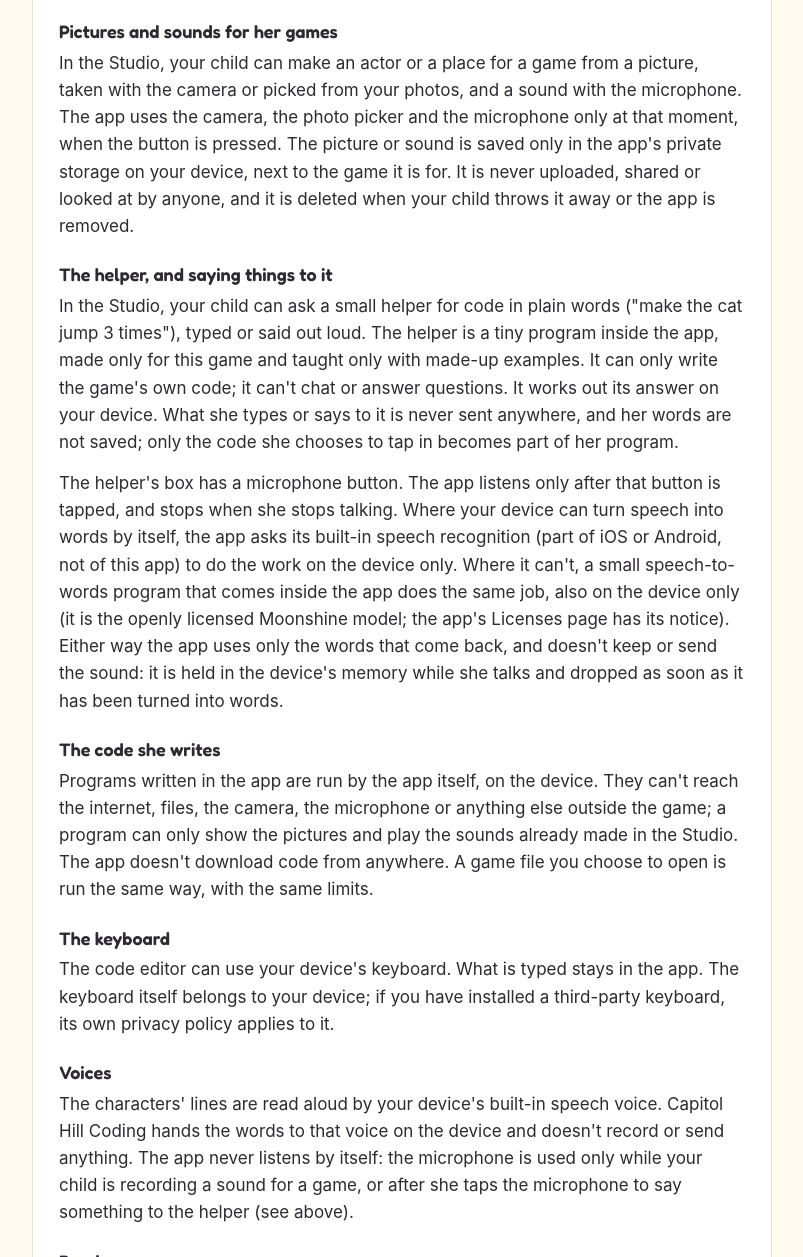
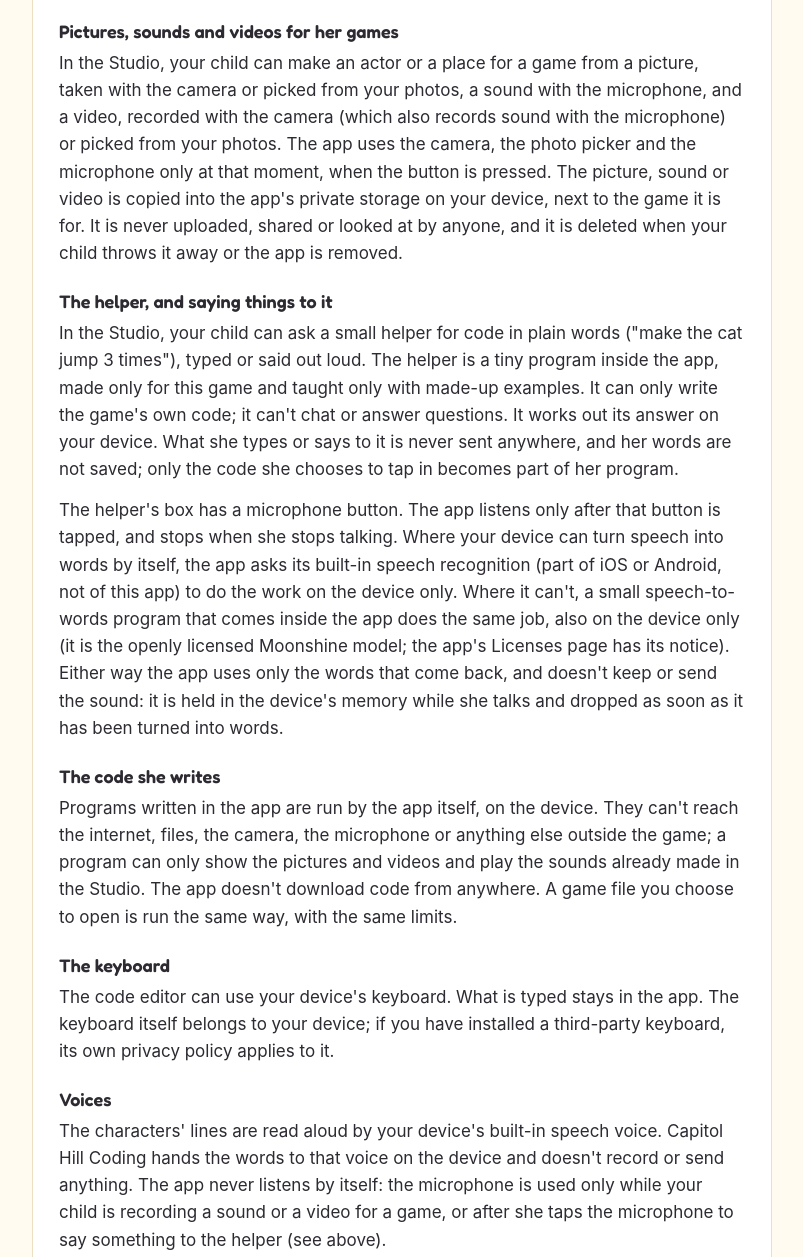
Before and after one commit to CapitolHillCoding/capitolhillcoding.github.io, a plain HTML site: page privacy.html in a window 1280 px wide. Shown: the part 1194-2451 px from the top of the page, without its empty margins (238-1041 px from the left). Drawn offline with Linux system fonts and the light colour scheme.

Commit message:
Privacy: videos she records or picks for her games stay on the device
Co-Authored-By: Claude Opus 5.5 <noreply@anthropic.com>

```diff
--- a/privacy.html
+++ b/privacy.html
@@ -26,7 +26,7 @@
   <p class="meta">Capitol Hill Coding collects no data at all. Here are the details.</p>
 
   <section id="privacy">
-    <p class="meta">Effective November 17, 2026</p>
+    <p class="meta">Effective November 18, 2026</p>
     <p>Capitol Hill Coding is a coding game for children. It is built to work
       entirely on your device. We don't collect, store or share any personal information, from
       children or anyone else, because none of it ever reaches us.</p>
@@ -56,16 +56,17 @@
     <p>In the Studio, a movie or game can be saved as a file (its name ends in .chcpy), and a
       file like that can be opened. This happens only when the Save or Open button is pressed,
       and your device's own file chooser asks where the file goes or which file to open. The
-      file holds only the code, as plain text: no name, no progress, and none of the pictures or
-      sounds made for the game. Where the file goes after that (your files, a message, another
+      file holds only the code, as plain text: no name, no progress, and none of the pictures,
+      sounds or videos made for the game. Where the file goes after that (your files, a message, another
       device) is up to you.</p>
 
-    <h3>Pictures and sounds for her games</h3>
+    <h3>Pictures, sounds and videos for her games</h3>
     <p>In the Studio, your child can make an actor or a place for a game from a picture, taken with
-      the camera or picked from your photos, and a sound with the microphone. The app uses the
-      camera, the photo picker and the microphone only at that moment, when the button is pressed.
-      The picture or sound is saved only in the app's private storage on your device, next to the
-      game it is for. It is never uploaded, shared or looked at by anyone, and it is deleted when
+      the camera or picked from your photos, a sound with the microphone, and a video, recorded
+      with the camera (which also records sound with the microphone) or picked from your photos.
+      The app uses the camera, the photo picker and the microphone only at that moment, when the
+      button is pressed. The picture, sound or video is copied into the app's private storage on
+      your device, next to the game it is for. It is never uploaded, shared or looked at by anyone, and it is deleted when
       your child throws it away or the app is removed.</p>
 
     <h3>The helper, and saying things to it</h3>
@@ -87,7 +88,7 @@
     <h3>The code she writes</h3>
     <p>Programs written in the app are run by the app itself, on the device. They can't reach the
       internet, files, the camera, the microphone or anything else outside the game; a program can
-      only show the pictures and play the sounds already made in the Studio. The app doesn't download
+      only show the pictures and videos and play the sounds already made in the Studio. The app doesn't download
       code from anywhere. A game file you choose to open is run the same way, with the same limits.</p>
 
     <h3>The keyboard</h3>
@@ -98,7 +99,7 @@
     <h3>Voices</h3>
     <p>The characters' lines are read aloud by your device's built-in speech voice. Capitol Hill Coding hands the words to that voice on the device and doesn't record or send
       anything. The app never listens by itself: the microphone is used only while your child is
-      recording a sound for a game, or after she taps the microphone to say something to the
+      recording a sound or a video for a game, or after she taps the microphone to say something to the
       helper (see above).</p>
 
     <h3>Purchases</h3>
@@ -107,7 +108,7 @@
 
     <h3>Permissions</h3>
     <p>The camera, the photo picker and the microphone, each asked for the first time your child
-      makes a picture or a sound for a game. The microphone (and, on iPhone and iPad, speech
+      makes a picture, a sound or a video for a game. The microphone (and, on iPhone and iPad, speech
       recognition) is also asked for the first time she taps the helper's microphone. You can say
       no, and the rest of the game works the same; the helper can still be typed to. Capitol Hill
       Coding doesn't use location, contacts or the internet.</p>
```
